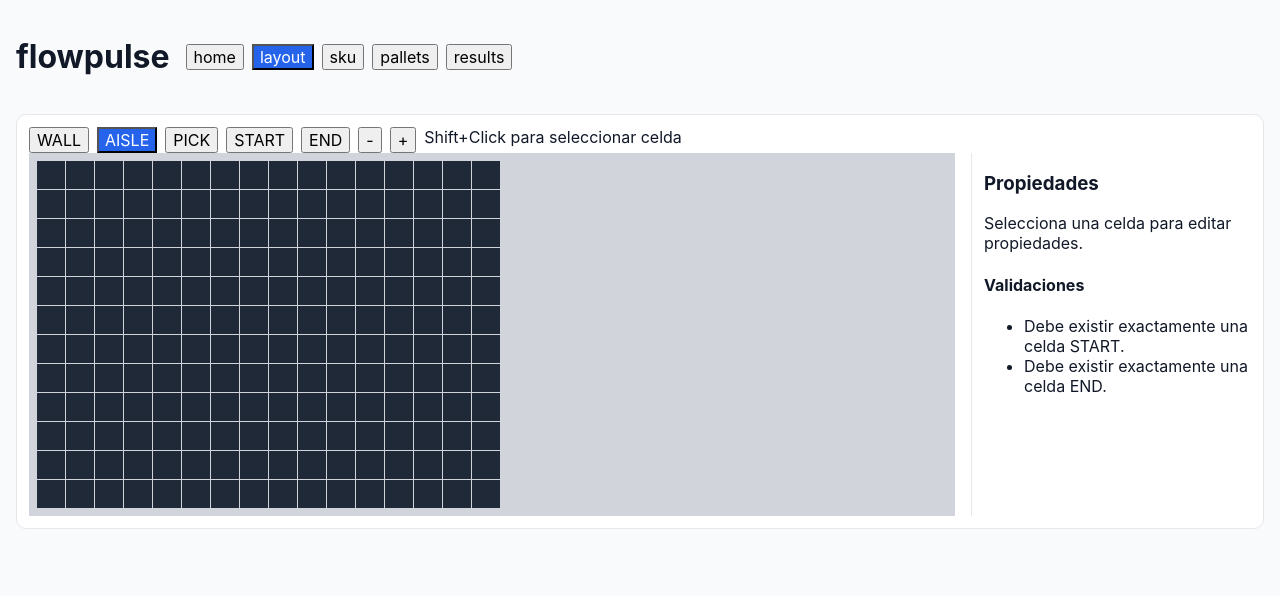
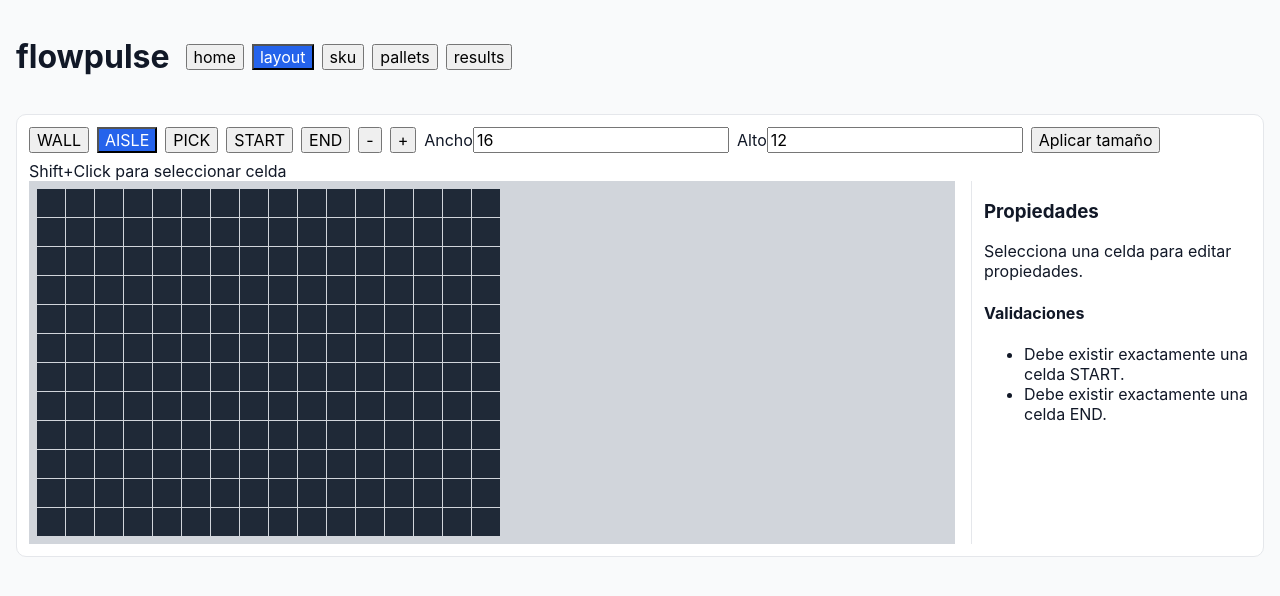
Before and after one commit to cabp393/flow-pulse, a React (Vite) app: page / in a window 1280 px wide. Both pictures are taken after a click on the button "layout". Shown: the top 596 px of the page. Built offline with nearby package versions, Linux system fonts and the light colour scheme.

Commit message:
Añade redimensionado de grid en layout

```diff
--- a/src/pages/LayoutEditorPage.tsx
+++ b/src/pages/LayoutEditorPage.tsx
@@ -1,8 +1,8 @@
-import { useMemo, useState } from 'react';
+import { useEffect, useMemo, useState } from 'react';
 import type { CellType, Coord, Layout } from '../models/domain';
 import { defaultMovement } from '../models/defaults';
 import { GridCanvas } from '../ui/GridCanvas';
-import { adjacent, isInside } from '../utils/layout';
+import { adjacent, isInside, resizeLayout } from '../utils/layout';
 import { validateLayout } from '../utils/validation';
 
 interface Props {
@@ -18,7 +18,20 @@ export function LayoutEditorPage({ layout, setLayout }: Props) {
   const [tool, setTool] = useState<CellType>('AISLE');
   const [zoom, setZoom] = useState(28);
   const [selected, setSelected] = useState<Coord>();
+  const [draftWidth, setDraftWidth] = useState(layout.width);
+  const [draftHeight, setDraftHeight] = useState(layout.height);
   const errors = useMemo(() => validateLayout(layout), [layout]);
+
+  useEffect(() => {
+    setDraftWidth(layout.width);
+    setDraftHeight(layout.height);
+  }, [layout.width, layout.height]);
+
+  useEffect(() => {
+    if (!selected) return;
+    if (selected.x < layout.width && selected.y < layout.height) return;
+    setSelected(undefined);
+  }, [layout.width, layout.height, selected]);
 
   const updateCell = (coord: Coord, updater: (current: Layout['grid'][number][number]) => Layout['grid'][number][number]) => {
     const next = structuredClone(layout);
@@ -58,6 +71,15 @@ export function LayoutEditorPage({ layout, setLayout }: Props) {
         ))}
         <button onClick={() => setZoom((z) => Math.max(16, z - 4))}>-</button>
         <button onClick={() => setZoom((z) => Math.min(60, z + 4))}>+</button>
+        <label>
+          Ancho
+          <input type="number" min={1} value={draftWidth} onChange={(e) => setDraftWidth(Number.parseInt(e.target.value, 10) || 1)} />
+        </label>
+        <label>
+          Alto
+          <input type="number" min={1} value={draftHeight} onChange={(e) => setDraftHeight(Number.parseInt(e.target.value, 10) || 1)} />
+        </label>
+        <button onClick={() => setLayout(resizeLayout(layout, draftWidth, draftHeight))}>Aplicar tamaño</button>
         <span>Shift+Click para seleccionar celda</span>
       </div>
 
--- a/src/utils/layout.ts
+++ b/src/utils/layout.ts
@@ -1,4 +1,5 @@
 import type { Coord, Layout } from '../models/domain';
+import { createCell } from '../models/defaults';
 
 export const keyOf = ({ x, y }: Coord): string => `${x},${y}`;
 
@@ -25,3 +26,18 @@ export const hashLayout = (layout: Layout): string => {
   }
   return String(hash);
 };
+
+export const resizeLayout = (layout: Layout, width: number, height: number): Layout => {
+  const safeWidth = Math.max(1, Math.floor(width));
+  const safeHeight = Math.max(1, Math.floor(height));
+
+  const nextGrid = Array.from({ length: safeHeight }, (_, y) =>
+    Array.from({ length: safeWidth }, (_, x) => (y < layout.height && x < layout.width ? structuredClone(layout.grid[y][x]) : createCell())),
+  );
+
+  return {
+    width: safeWidth,
+    height: safeHeight,
+    grid: nextGrid,
+  };
+};
```
Also changed, not shown: 1 other file (tests, documents, lock files or other folders).
